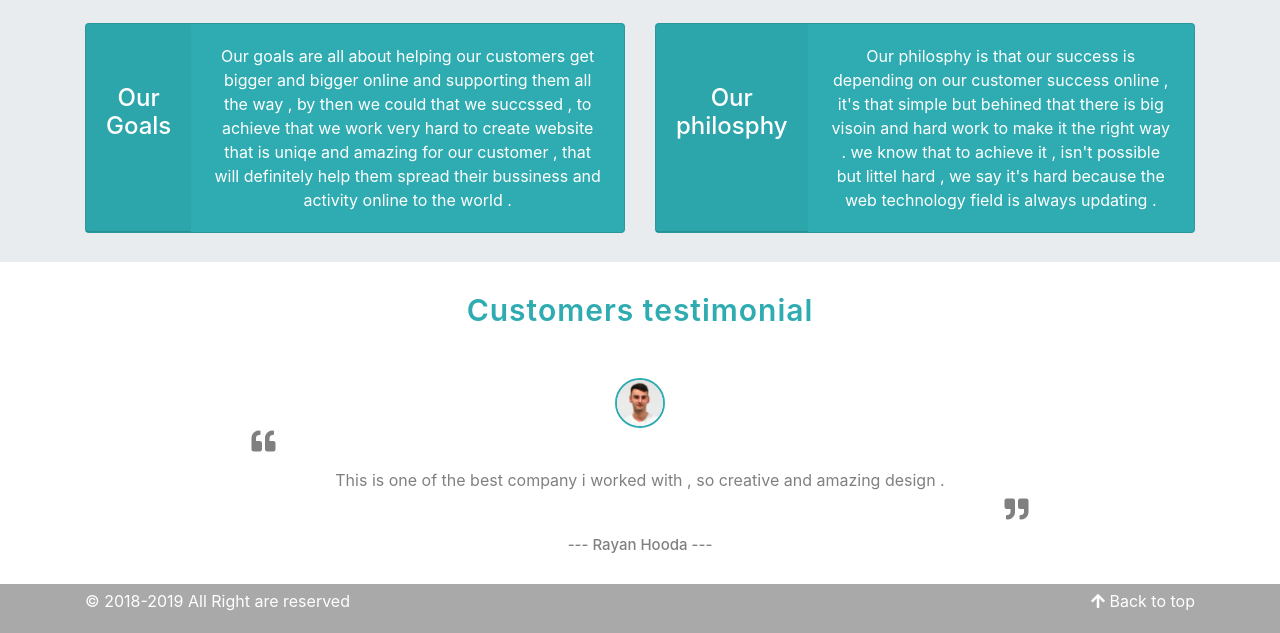
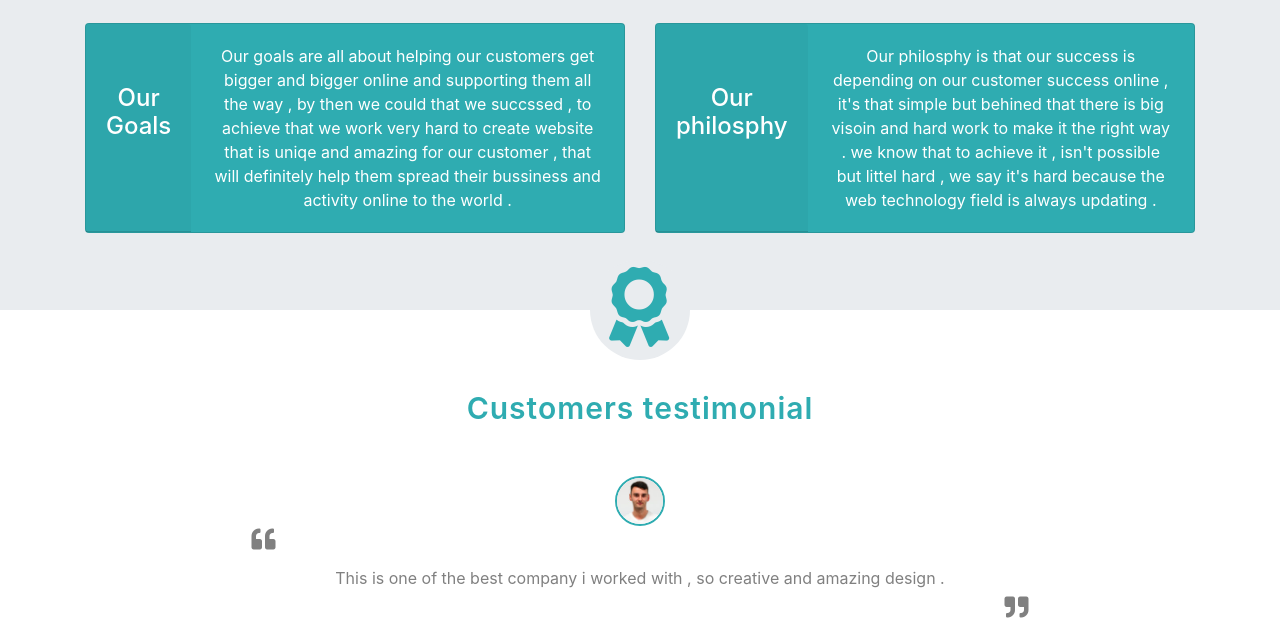
Before and after one commit to msuleiman97/my-website-dynamic, a Django app: page / in a window 1280 px wide. Shown: the part 2272-2905 px from the top of the page. Run offline with Django 3.2, Linux system fonts and the light colour scheme; some libraries are stand-ins or nearby versions.

Commit message:
added icon above testimonial

```diff
--- a/personal/templates/personal/home.html
+++ b/personal/templates/personal/home.html
@@ -266,9 +266,13 @@ html{}body{}.jssorl-009-spin img{animation-name:jssorl-009-spin;animation-durati
 
     </div>
 <br>
+    <br><br>
 </section>
     <!--end our phio our goals -->
 
+<div  style=" position: ;  margin: -50px auto 0 auto; width: 100px; height: 100px; border-radius: 50px;background-color: #e9ecef; align-content: center;">
+ <h6 style="font-size: 80px; padding: 0 19px; align-content: center;"> <i class="fas fa-award" style="color: #2facb1; align-items: center;   "></i>  </h6>
+</div>
         <!-- /END THE FEATURETTES -->
        <!-- start jassor thumbal slider-->
 <style>
```
